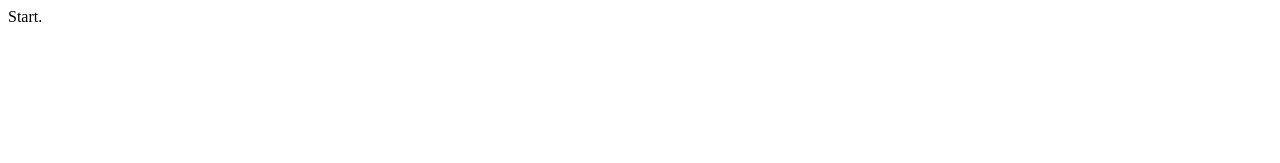
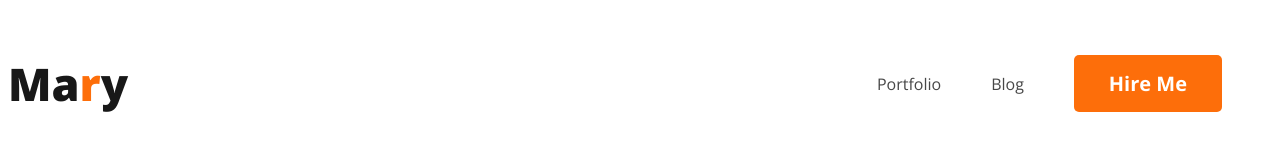
Before and after one commit to sangram-me/web-developer-portfolio, a plain HTML site: page index.html in a window 1280 px wide. Drawn offline with nearby package versions, Linux system fonts and the light colour scheme.

Commit message:
added navbar

```diff
--- a/index.html
+++ b/index.html
@@ -1,11 +1,34 @@
+<!-- ========== Module: 5-2 ========== -->
+
 <!DOCTYPE html>
 <html lang="en">
 <head>
        <meta charset="UTF-8">
        <meta name="viewport" content="width=device-width, initial-scale=1.0">
        <title>Module - 5</title>
+       <link rel="stylesheet" href="portfolio.css">
+
+       <link rel="preconnect" href="https://fonts.googleapis.com">
+<link rel="preconnect" href="https://fonts.gstatic.com" crossorigin>
+<link href="https://fonts.googleapis.com/css2?family=Open+Sans:wght@400;700;800&display=swap" rel="stylesheet">
+
 </head>
 <body>
-       Start.
+       <header>
+              <nav>
+                     <h3 class="nav-title">Ma<span class="text-primary">r</span>y</h3>
+                     <ul>
+                            <li><a href="#">Portfolio</a></li>
+                            <li><a href="#">Blog</a></li></li>
+                            <li><button class="btn-primary">Hire Me</button></li>
+                     </ul>
+              </nav>
+       </header>
+       <main></main>
+       <footer></footer>
 </body>
 </html>
+
+
+
+<!-- ========== End Section ========== -->
--- /dev/null
+++ b/portfolio.css
@@ -0,0 +1,53 @@
+/*========== Module: 5-2 ==========  */
+
+/* Common Shared Styles */
+* {
+       font-family: 'Open Sans', sans-serif;
+}
+
+.text-primary {
+       color: #FD6E0A;
+}
+
+.btn-primary {
+       border-radius: 5px;
+       background: #FD6E0A;
+       border: 0px;
+       color: white;
+       font-size: 20px;
+       font-weight: 700;
+       padding: 15px 35px;
+}
+
+/* Nav Related Styles*/
+.nav-title {
+       color: var(--dark-01, #181818);
+       font-size: 45px;
+       font-style: normal;
+       font-weight: 800;
+       line-height: normal;
+}
+
+nav {
+       align-items: center;
+       justify-content: space-between;
+       display: flex;
+}
+
+nav > ul {
+       align-items: center;
+       display: flex;
+}
+
+nav li {
+       list-style: none;
+       margin-right: 50px;
+}
+
+nav li a {
+       text-decoration: none;
+       color: var(--dark-02, #474747);
+}
+
+
+/*========== Module: 5-3 ==========  */
```
Also changed, not shown: images/developer.png (added), images/hardy.png (added), images/header_bg.png (added), images/icons/facebook.png (added), images/icons/insta.png (added), images/icons/js.png (added), images/icons/mongo.png (added), images/icons/nodejs.png (added), images/icons/react.png (added), images/icons/twitter.png (added).
